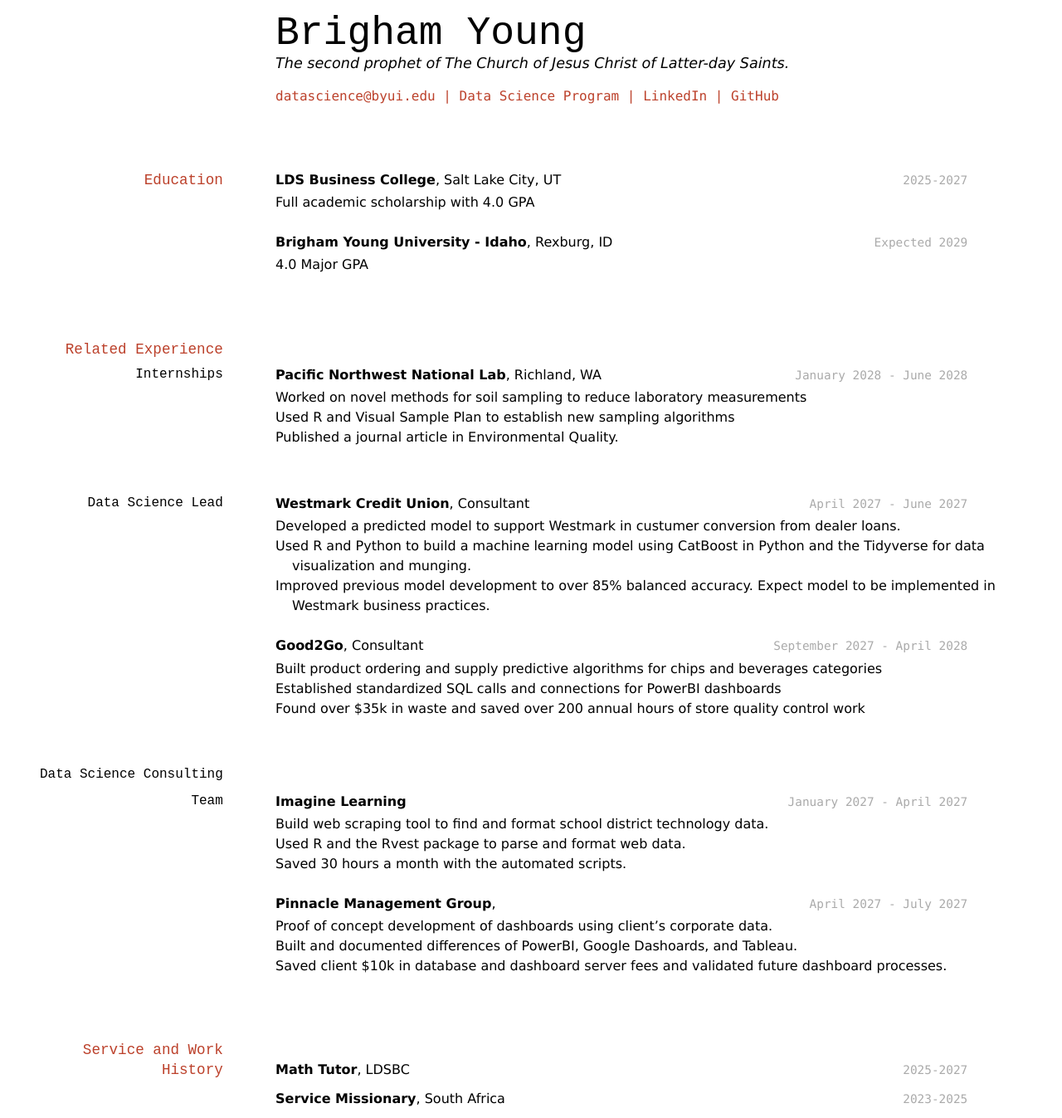
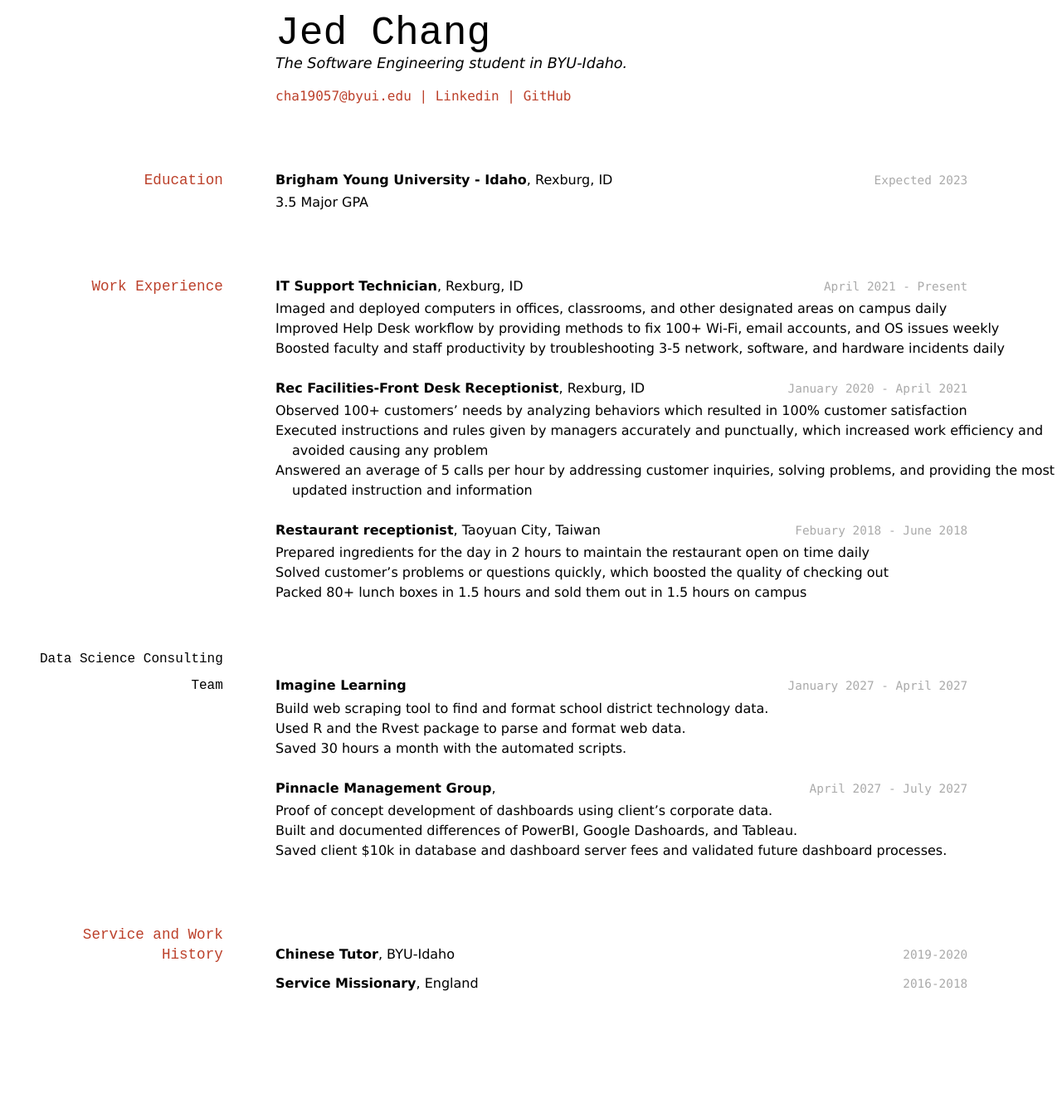
Before and after one commit to byuids-resumes/changj_resume, a Jekyll site: the page built from docs/index.md, in a window 1280 px wide. Shown: the whole page at 83% size. Built offline with Jekyll 4.4.1, drawn with Linux system fonts in a browser that asks for light colours; after the commit the page ends 1208 px from its top, so only the background shows below that.

Commit message:
Update resue

```diff
--- a/docs/index.md
+++ b/docs/index.md
@@ -1,58 +1,47 @@
 ---
 layout: cv
-title: Brigham Young's Resume
+title: Jed Chang's Resume
 ---
-# Brigham Young
-The second prophet of The Church of Jesus Christ of Latter-day Saints.
+# Jed Chang
+The Software Engineering student in BYU-Idaho.
 
 <div id="webaddress">
-<a href="datascience@byui.edu">datascience@byui.edu</a>
-| <a href="https://byuidatascience.github.io/development.html">Data Science Program</a>
-| <a href="https://www.linkedin.com/groups/13537407/">LinkedIn</a>
-| <a href="https://github.com/byuids-resumes">GitHub</a>
+<a href="cha19057@byui.edu">cha19057@byui.edu</a>
+| <a href="https://linkedin.com/in/jedchang">Linkedin</a>
+| <a href="https://github.com/Jed0203">GitHub</a>
 </div>
 
 <!-- https://www.monique.tech/the-art-of-markdown -->
 
 ## Education
 
-`2025-2027`
-__LDS Business College__, Salt Lake City, UT
-
-- Full academic scholarship with 4.0 GPA
-
-`Expected 2029`
+`Expected 2023`
 __Brigham Young University - Idaho__, Rexburg, ID
 
-- 4.0 Major GPA
+- 3.5 Major GPA
 
 
-## Related Experience
+## Work Experience
 
-### Internships
+`April 2021 - Present`
+__IT Support Technician__, Rexburg, ID
 
-`January 2028 - June 2028`
-__Pacific Northwest National Lab__, Richland, WA
+- Imaged and deployed computers in offices, classrooms, and other designated areas on campus daily
+- Improved Help Desk workflow by providing methods to fix 100+ Wi-Fi, email accounts, and OS issues weekly
+- Boosted faculty and staff productivity by troubleshooting 3-5 network, software, and hardware incidents daily
 
-- Worked on novel methods for soil sampling to reduce laboratory measurements
-- Used R and Visual Sample Plan to establish new sampling algorithms
-- Published a journal article in Environmental Quality.
+`January 2020 - April 2021`
+__Rec Facilities-Front Desk Receptionist__, Rexburg, ID
+- Observed 100+ customers’ needs by analyzing behaviors which resulted in 100% customer satisfaction
+- Executed instructions and rules given by managers accurately and punctually, which increased work efficiency and avoided causing any problem
+- Answered an average of 5 calls per hour by addressing customer inquiries, solving problems, and providing the most updated instruction and information
 
-### Data Science Lead
+`Febuary 2018 - June 2018`
+__Restaurant receptionist__, Taoyuan City, Taiwan
 
-`April 2027 - June 2027`
-__Westmark Credit Union__, Consultant
-
-- Developed a predicted model to support Westmark in custumer conversion from dealer loans.
-- Used R and Python to build a machine learning model using CatBoost in Python and the Tidyverse for data visualization and munging.
-- Improved previous model development to over 85% balanced accuracy. Expect model to be implemented in Westmark business practices.
-
-`September 2027 - April 2028`
-__Good2Go__, Consultant
-
-- Built product ordering and supply predictive algorithms for chips and beverages categories
-- Established standardized SQL calls and connections for PowerBI dashboards
-- Found over $35k in waste and saved over 200 annual hours of store quality control work
+- Prepared ingredients for the day in 2 hours to maintain the restaurant open on time daily
+- Solved customer’s problems or questions quickly, which boosted the quality of checking out
+- Packed 80+ lunch boxes in 1.5 hours and sold them out in 1.5 hours on campus
 
 ### Data Science Consulting Team
 
@@ -73,15 +62,15 @@ __Pinnacle Management Group__,
 
 ## Service and Work History
 
-`2025-2027`
-__Math Tutor__, LDSBC
+`2019-2020`
+__Chinese Tutor__, BYU-Idaho
 
 
-`2023-2025`
-__Service Missionary__, South Africa
+`2016-2018`
+__Service Missionary__, England
 
 
 
 <!-- ### Footer
 
-Last updated: May 2013 -->
+Last updated: March 2022 -->
```
